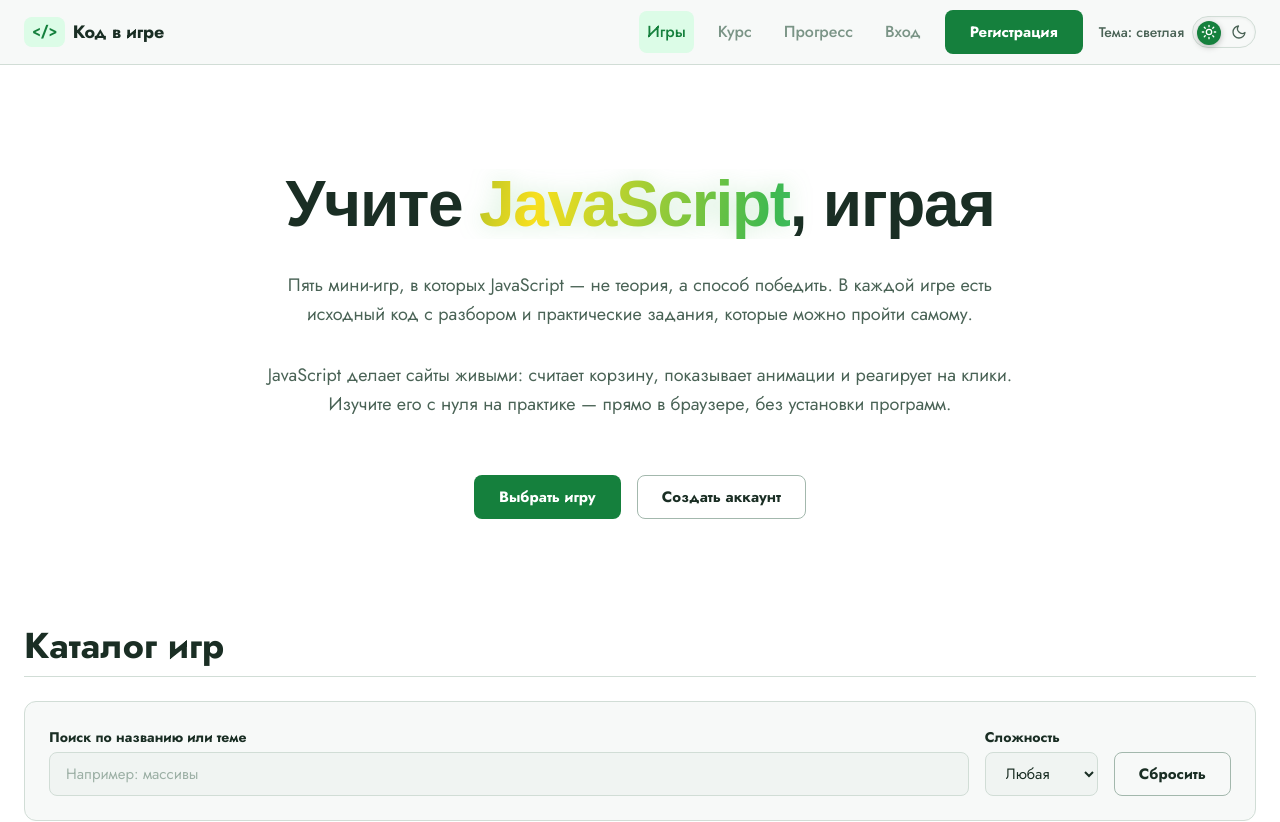
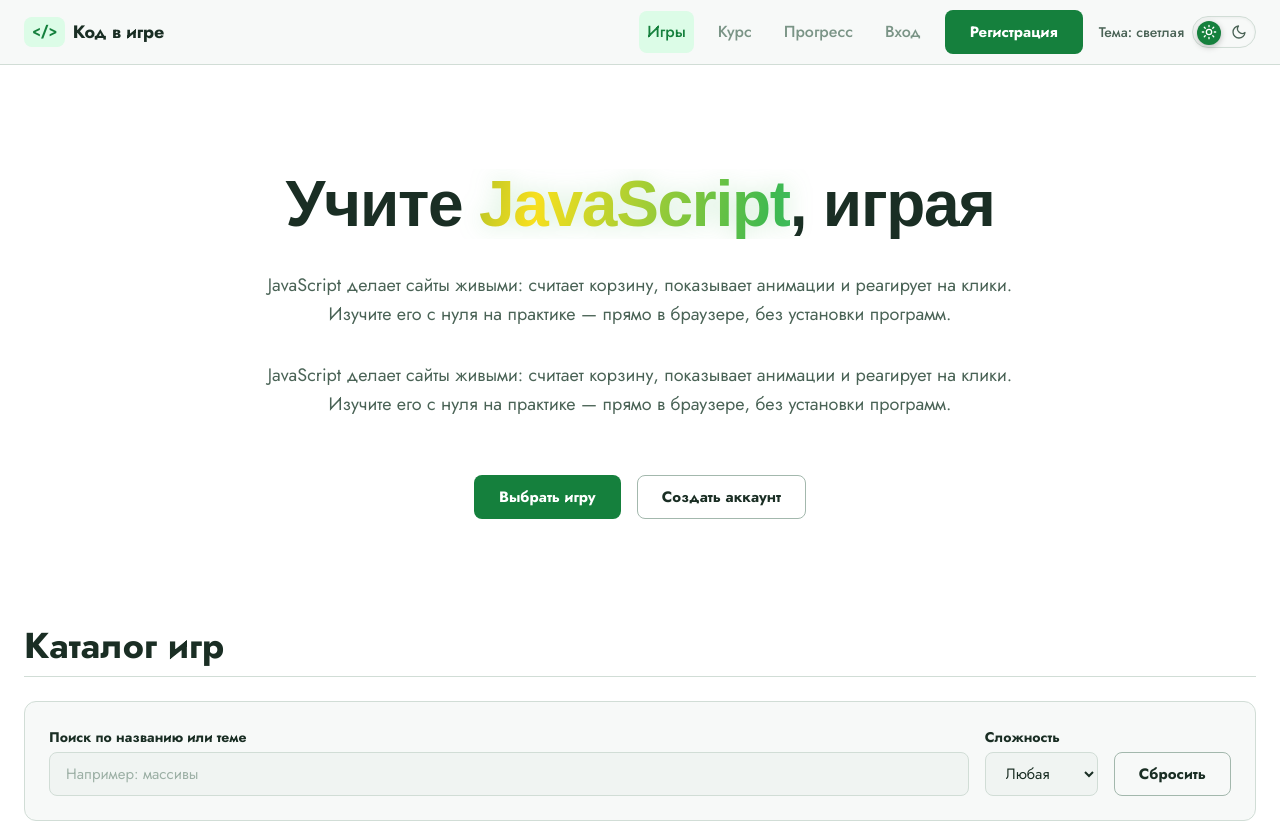
Before and after one commit to caucasmun/code, a React (Vite) app: page / in a window 1280 px wide. Shown: the top 822 px of the page. Built offline with nearby package versions, Linux system fonts and the light colour scheme.

Commit message:
Add hero lead text

```diff
--- a/src/pages/HomePage.jsx
+++ b/src/pages/HomePage.jsx
@@ -39,8 +39,8 @@ export default function HomePage() {
           Учите <span className="hero-title__accent">JavaScript</span>, играя
         </h1>
         <p className="hero__text">
-          Пять мини-игр, в которых JavaScript — не теория, а способ победить. В каждой игре есть
-          исходный код с разбором и практические задания, которые можно пройти самому.
+          JavaScript делает сайты живыми: считает корзину, показывает анимации и реагирует на клики.
+          Изучите его с нуля на практике — прямо в браузере, без установки программ.
         </p>
         <p className="hero__lead">
           JavaScript делает сайты живыми: считает корзину, показывает анимации и реагирует на клики.
```
